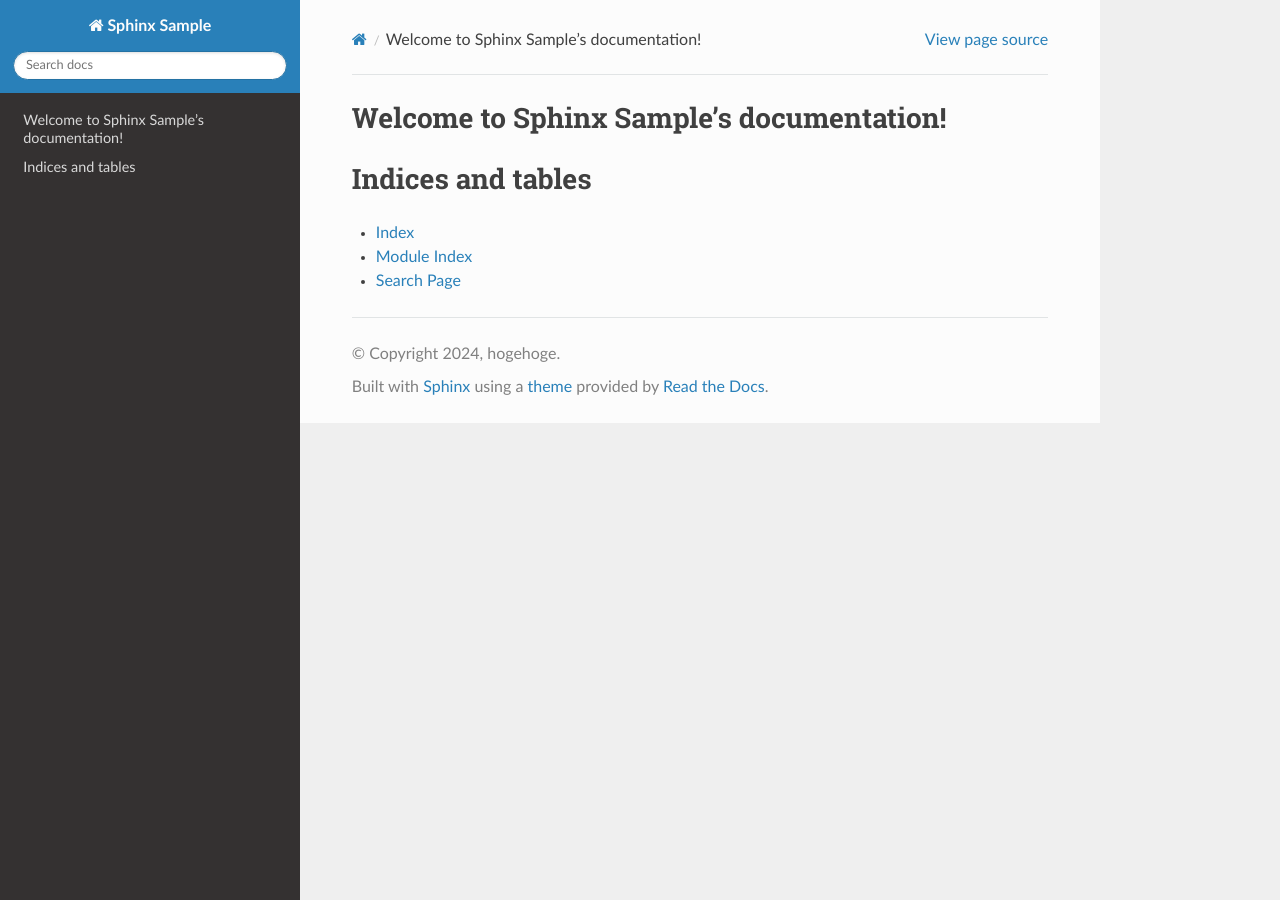
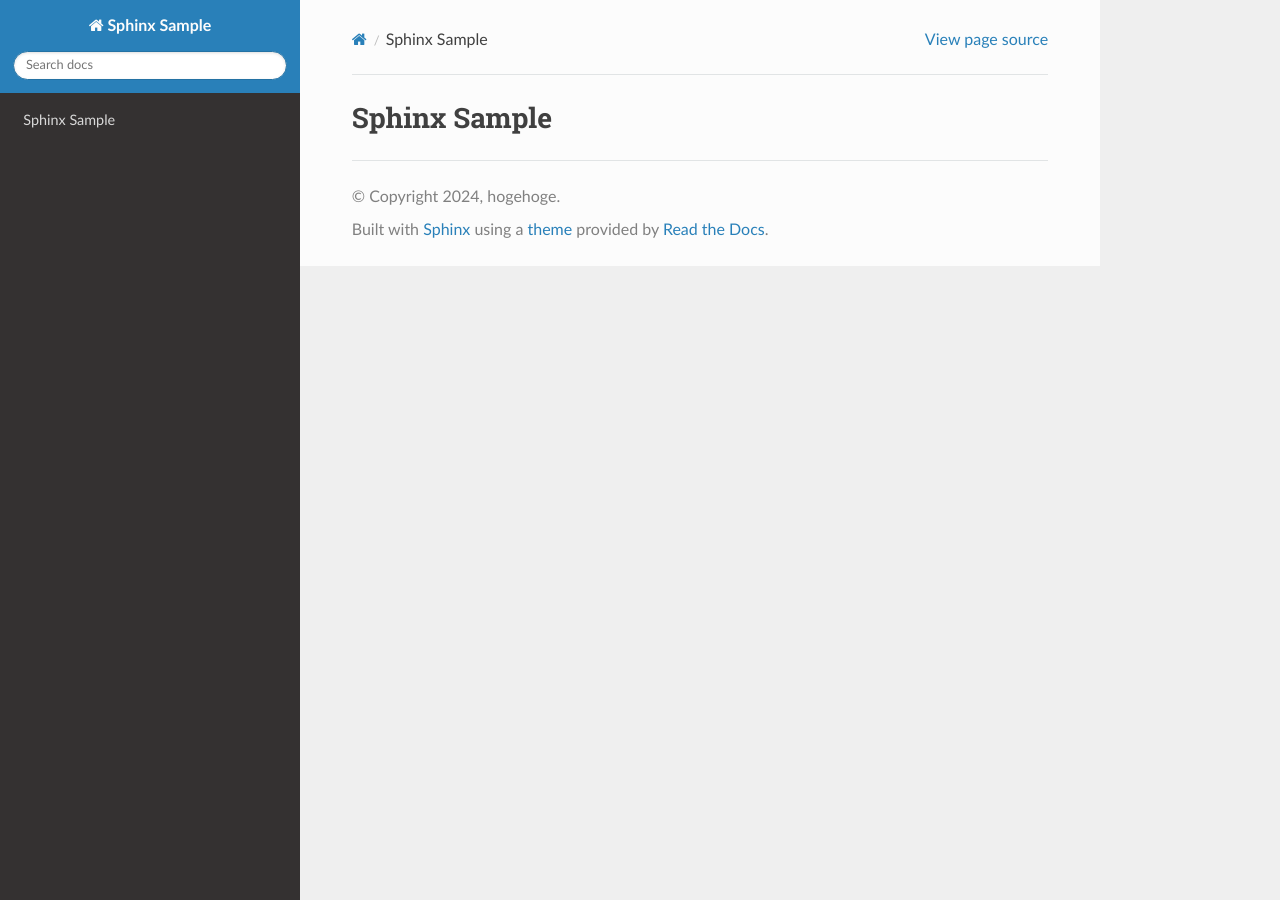
Before and after one commit to nynaka/Sphinx-Sample, a Sphinx documentation site: the page built from source/index.rst, in a window 1280 px wide. Built offline with Sphinx 7.4.7 and the Read the Docs theme 2.0.0, drawn with Linux system fonts in a browser that asks for light colours.

Commit message:
トップページ編集

```diff
--- a/source/index.rst
+++ b/source/index.rst
@@ -3,18 +3,9 @@
    You can adapt this file completely to your liking, but it should at least
    contain the root `toctree` directive.
 
-Welcome to Sphinx Sample's documentation!
-=========================================
+Sphinx Sample
+=============
 
 .. toctree::
    :maxdepth: 2
    :caption: Contents:
-
-
-
-Indices and tables
-==================
-
-* :ref:`genindex`
-* :ref:`modindex`
-* :ref:`search`
```
